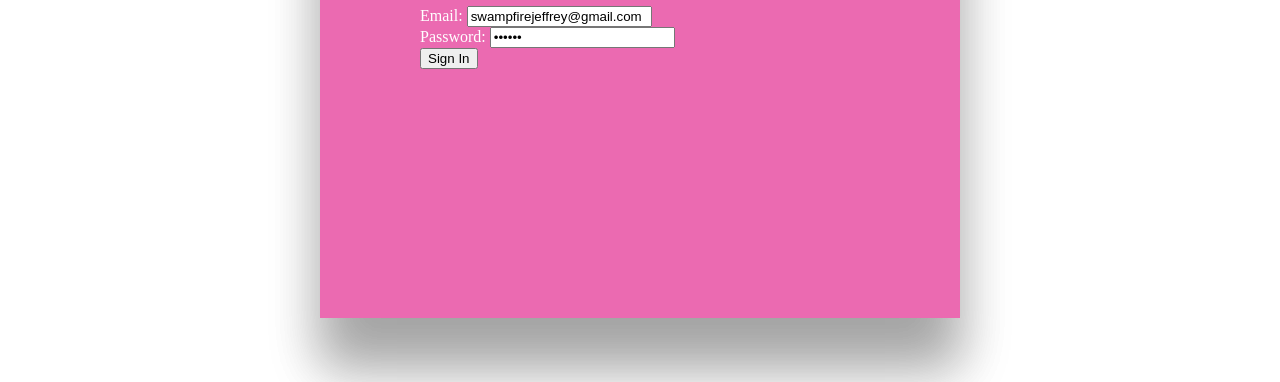
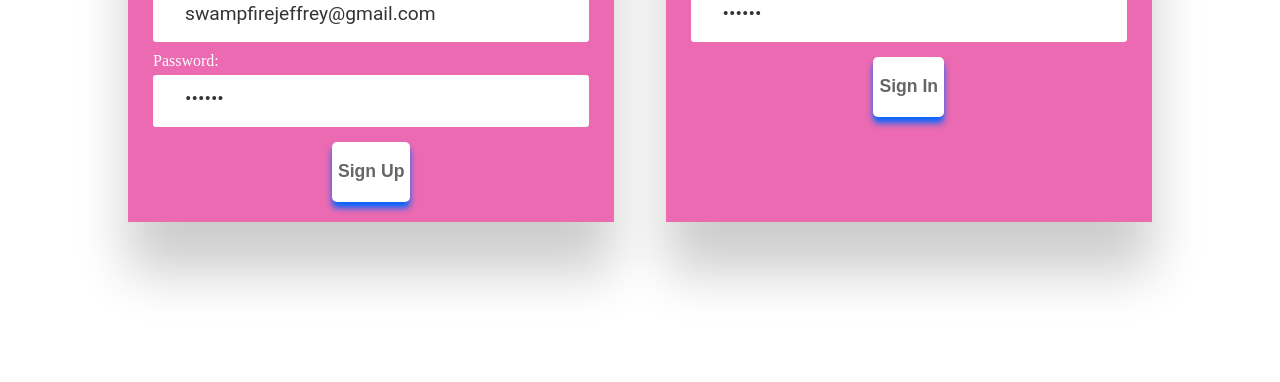
Before and after one commit to jdsmith2004/personal_website, a website: page signup.html in a window 1280 px wide. Shown: the part 418-800 px from the top of the page. Drawn offline with Linux system fonts and the light colour scheme; no server answers; a web font is replaced by a local one.

Commit message:
updated signup form

```diff
--- a/scripts/signup.js
+++ b/scripts/signup.js
@@ -72,6 +72,8 @@ signUpForm.addEventListener("submit", function (event) {
 		})
 	}
 	signUpForm.reset();
+
+	window.location.href = 'https://jdsmith2004.github.io/personal_website/index.html'
     // console.log(`Error: invalid name or password`)
 });
 
@@ -105,6 +107,7 @@ signInForm.addEventListener("submit", function (event) {
 		})
 	}
 	signInForm.reset();
+	window.location.href = 'https://jdsmith2004.github.io/personal_website/index.html'
     // console.log(`Error: invalid name or password`)
 });
 // listen for auth status changes
--- a/scripts/signupAnimations.js
+++ b/scripts/signupAnimations.js
@@ -1,14 +1,14 @@
-const button1 = document.querySelector('#email-sign-in');
+// const button1 = document.querySelector('#email-sign-in');
 
-button1.addEventListener('click', () =>{
-    document.querySelector('#preferredAction').children.style.visibility = "visible"
-    document.querySelector('#sign-in-form').children.style.visibility = "hidden"
-})
+// button1.addEventListener('click', () =>{
+//     document.querySelector('#preferredAction').children.style.visibility = "visible"
+//     document.querySelector('#sign-in-form').children.style.visibility = "hidden"
+// })
 
-let userSignIn = document.querySelector('#email-sign-in')
-let welcome = document.querySelector('#preferredAction')
+// let userSignIn = document.querySelector('#email-sign-in')
+// let welcome = document.querySelector('#preferredAction')
 
-userSignIn.addEventListener('click', () => {
-    welcome.style.visibility = "hidden";
-    userSignIn.style.visibility = "visible";
-})
+// userSignIn.addEventListener('click', () => {
+//     welcome.style.visibility = "hidden";
+//     userSignIn.style.visibility = "visible";
+// })
--- a/signup.html
+++ b/signup.html
@@ -30,12 +30,14 @@
   <script src="scripts/signupAnimations.js" defer></script>
 </head>
 <body id="signupBody">
-    <div id="preferredAction">
+
+  <div class="form-container">
+    <!-- <div id="preferredAction">
       <div>Welcome</div>
       <button id='email-sign-in'>Sign In With Email</button>
       <span>No Account?: </span>
       <button id='email-sign-up'>Sign Up</button>
-    </div>
+    </div> -->
     <form id="sign-up-form">
         <h1>Sign Up</h1>
         <div class="field">
@@ -69,7 +71,8 @@
         </div>
         <button type="submit">Sign In</button>
       </form>
-      <a href="#" class="logout-button">Sign Out</a>
+    </div>
+      <a href="#" class="logout-button" display="hidden">Sign Out</a>
 </body>
 
 </html>
--- a/styles/index.css
+++ b/styles/index.css
@@ -539,10 +539,24 @@ li:hover {
   -webkit-user-select: none;
   -moz-user-select: none;
   user-select: none;
+}
+.form-container {
+  display: grid;
+  grid-template-columns: repeat(2, 1fr);
+  grid-gap: 5%;
+  position: absolute;
+  top: 50%;
+  left: 50%;
+  transform: translate(-50%, -50%);
+  /* font-size: 4em; */
+  align-items: center;
+  text-align: center;
+  color: var(--text-color-male);
 
+  width: 80%;
+  height: 75%;
 }
-
-#preferredAction {
+/* #preferredAction {
   background: var(--primary-color);
   color: white;
   display: inline-block;
@@ -551,40 +565,93 @@ li:hover {
   box-shadow: 0 50px 50px rgba(0, 0, 0, 0.2);
   padding: 100px;
 
-  /* center the box */
   position: absolute;
   align-content: center;
   top: 40%;
   left: 50%;
   transform: translate(-50%, -50%);
 
-  /* box sizing */
   height: 50%;
   width: 30%;
 
   display: grid;
-}
+} */
 #sign-up-form, #sign-in-form {
   background: var(--primary-color);
   color: white;
-  display: inline-block;
-  padding: 0em 2em;
-  margin: 6em auto;
+  /* padding: 0em 2em; */
+  /* margin: 6em auto; */
   box-shadow: 0 50px 50px rgba(0, 0, 0, 0.2);
-  padding: 100px;
+  padding: 25px;
 
-  /* center the box */
-  position: absolute;
-  align-content: center;
-  top: 40%;
-  left: 50%;
-  transform: translate(-50%, -50%);
+  height: 80%;
+  width: 100%;
+  place-self: center;
+  /* box sizing */
+}
+#sign-up-form h1, #sign-in-form h1 {
+  padding-bottom: 25px;
+}
+#sign-up-form label, #sign-in-form label {
+  display: block;
+  text-align: left;
+  padding-bottom: 5px;
+  padding-top: 10px;
+}
+#sign-up-form button, #sign-in-form button {
+  margin-top: 15px;
 
-  /* box sizing */
-  height: 80%;
-  width: 50%;
+  width: auto;
+  height: 60px;
+  border: none;
+  border-radius: 5px;
+  background: #fff;
+  font-weight: bold;
+  font-size: 1.1em;
+  color: #666;
+  box-shadow: 0 6px 6px #06f;
+  outline: none;
 }
-
+@keyframes gradient {
+  0% {
+    background: radial-gradient(circle at center, rgba( 255, 125 , 125, 0 ) 0%, #fff 0%, #fff 100%);
+  }
+  25% {
+    background: radial-gradient(circle at center, rgb(235, 106, 177, 0.3) 24%, #fff 25%, #fff 100%);
+  }
+  50% {
+    background: radial-gradient(circle at center, rgb(235, 106, 177, 0.5) 49%, #fff 50%, #fff 100%);
+  }
+  75% {
+    background: radial-gradient(circle at center, rgb(235, 106, 177, 0.8) 74%, #fff 75%, #fff 100%);
+  }
+  100% {
+    color: #fff;
+    background: radial-gradient(circle at center, rgb(235, 106, 177) 99%, #fff 100%, #fff 100%);
+  }
+}
+#sign-up-form button:active, #sign-in-form button:active {
+    /* set time duration to your needs */
+    animation: gradient 100ms;
+    background: rgb(235, 106, 177);
+    color: #fff;
+    box-shadow: none;
+}
+#sign-up-form input, #sign-in-form input {
+  font-family: 'Roboto', sans-serif;
+  color: #333;
+  font-size: 1.2rem;
+  margin: 0 auto;
+  padding: 1.5rem 2rem;
+  border-radius: 0.2rem;
+  background-color: rgb(255, 255, 255);
+  border: none;
+  width: 100%;
+  height: 25px;
+  display: block;
+  border-bottom: 0.3rem solid transparent;
+  transition: all 0.3s;
+}
 .container .navigation ol {
   list-style: none;
 }
```
